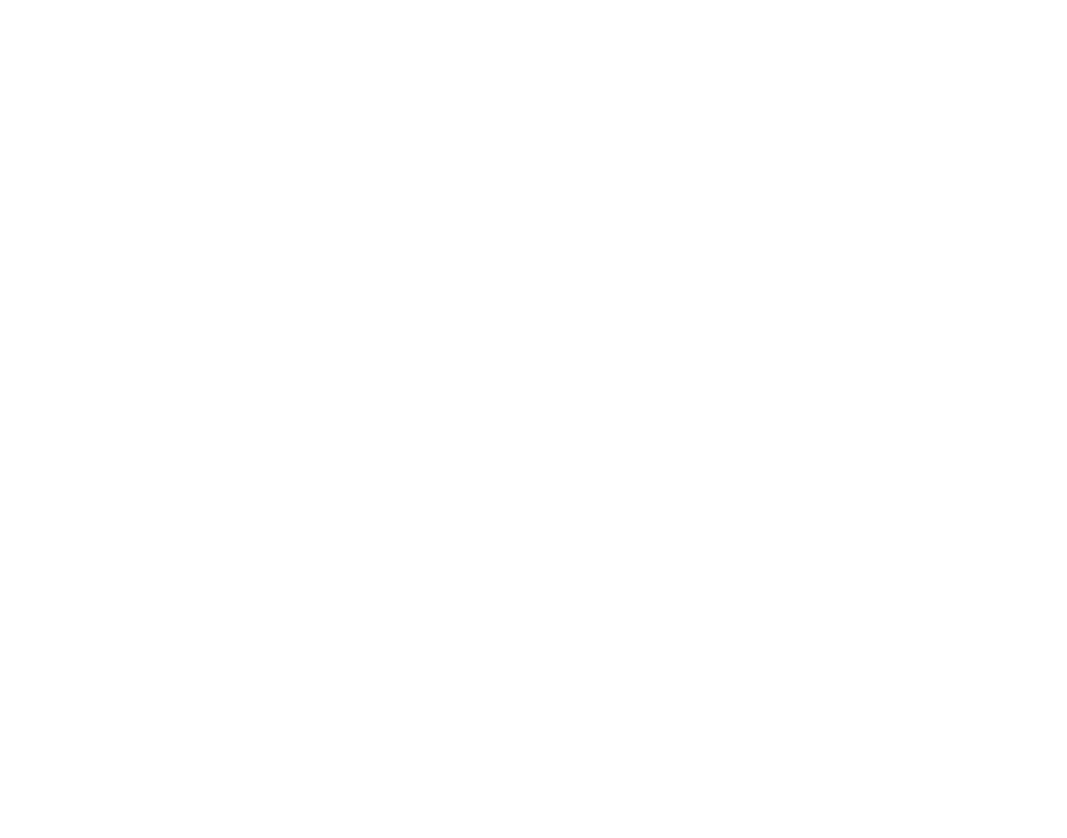
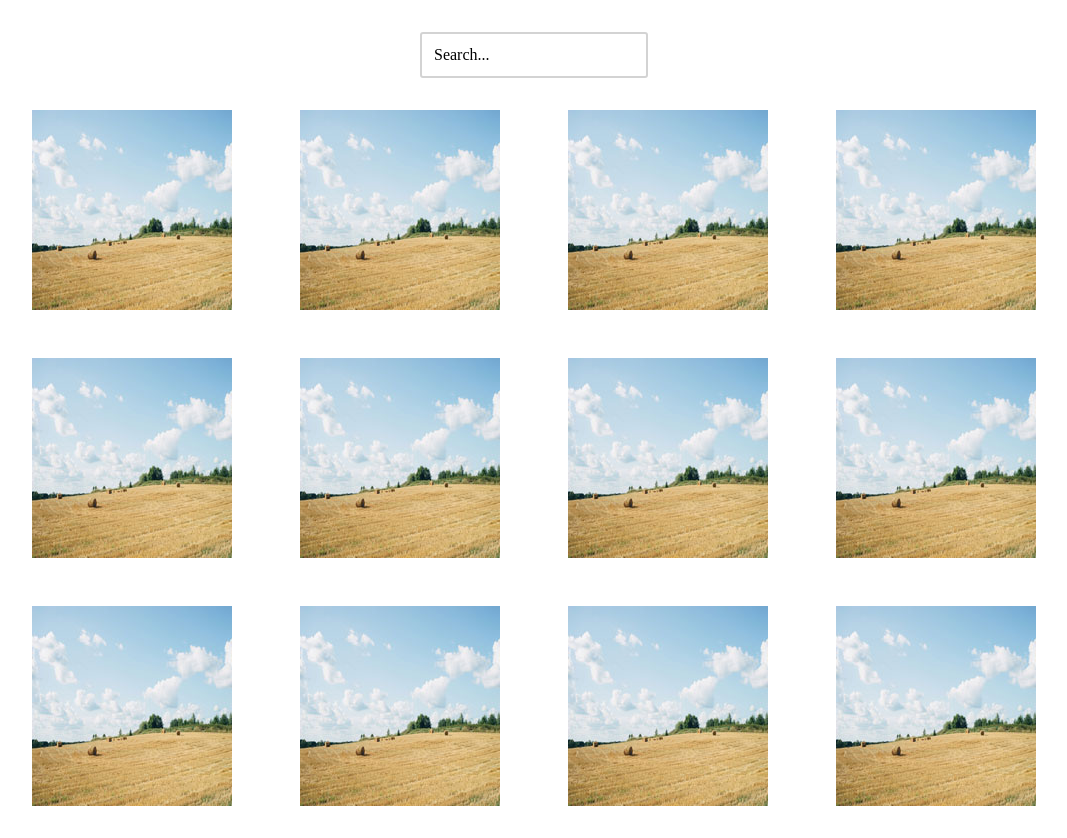
Before and after one commit to samfortunato/th-td-4-interactive-photo-gallery, a plain HTML site: page index.html in a window 1280 px wide. Shown: the whole page, without its empty margins (106-1173 px from the left). Before the commit the page ends 800 px from the top, so only its background shows below. Drawn offline with Linux system fonts and the light colour scheme.

Commit message:
Added HTML structue, thumbnails, and basic styling
Added HTML structure.

Added photo thumbnails.

Added basic styling to match mockups.

```diff
--- a/css/main.css
+++ b/css/main.css
@@ -0,0 +1,59 @@
+/* General Styles */
+
+body {
+	text-align: center;
+}
+
+main {
+	padding: 2rem;
+}
+
+/* Search */
+
+#search {
+	margin-bottom: 2rem;
+}
+
+input {
+	border: 2px solid lightgray;
+	border-radius: 3px;
+	padding: .75rem;
+}
+
+/* Photo Gallery */
+
+#photo-gallery {
+	max-width: 1024px;
+	margin: 0 auto;
+}
+
+#photo-gallery img {
+	margin-bottom: 1rem;
+}
+
+
+
+/* Media Queries */
+
+@media screen and (min-width: 768px) {
+
+	#photo-gallery {
+		display: grid;
+		grid-template-columns: repeat(3, 1fr);
+		grid-gap: 2rem;
+	}
+
+	#photo-gallery img {
+		margin: 0 auto;
+	}
+
+}
+
+@media screen and (min-width: 1024px) {
+
+	#photo-gallery {
+		grid-template-columns: repeat(4, 1fr);
+		grid-gap: 3rem;
+	}
+
+}
--- a/index.html
+++ b/index.html
@@ -12,7 +12,28 @@
 </head>
 <body>
 
+	<main>
 
+		<section id="search">
+			<input type="text" name="search" value="Search...">
+		</section>
+
+		<section id="photo-gallery">
+			<img src="photos/thumbnails/01.jpg" alt="">
+			<img src="photos/thumbnails/01.jpg" alt="">
+			<img src="photos/thumbnails/01.jpg" alt="">
+			<img src="photos/thumbnails/01.jpg" alt="">
+			<img src="photos/thumbnails/01.jpg" alt="">
+			<img src="photos/thumbnails/01.jpg" alt="">
+			<img src="photos/thumbnails/01.jpg" alt="">
+			<img src="photos/thumbnails/01.jpg" alt="">
+			<img src="photos/thumbnails/01.jpg" alt="">
+			<img src="photos/thumbnails/01.jpg" alt="">
+			<img src="photos/thumbnails/01.jpg" alt="">
+			<img src="photos/thumbnails/01.jpg" alt="">
+		</section>
+
+	</main>
 
 </body>
 </html>
```
